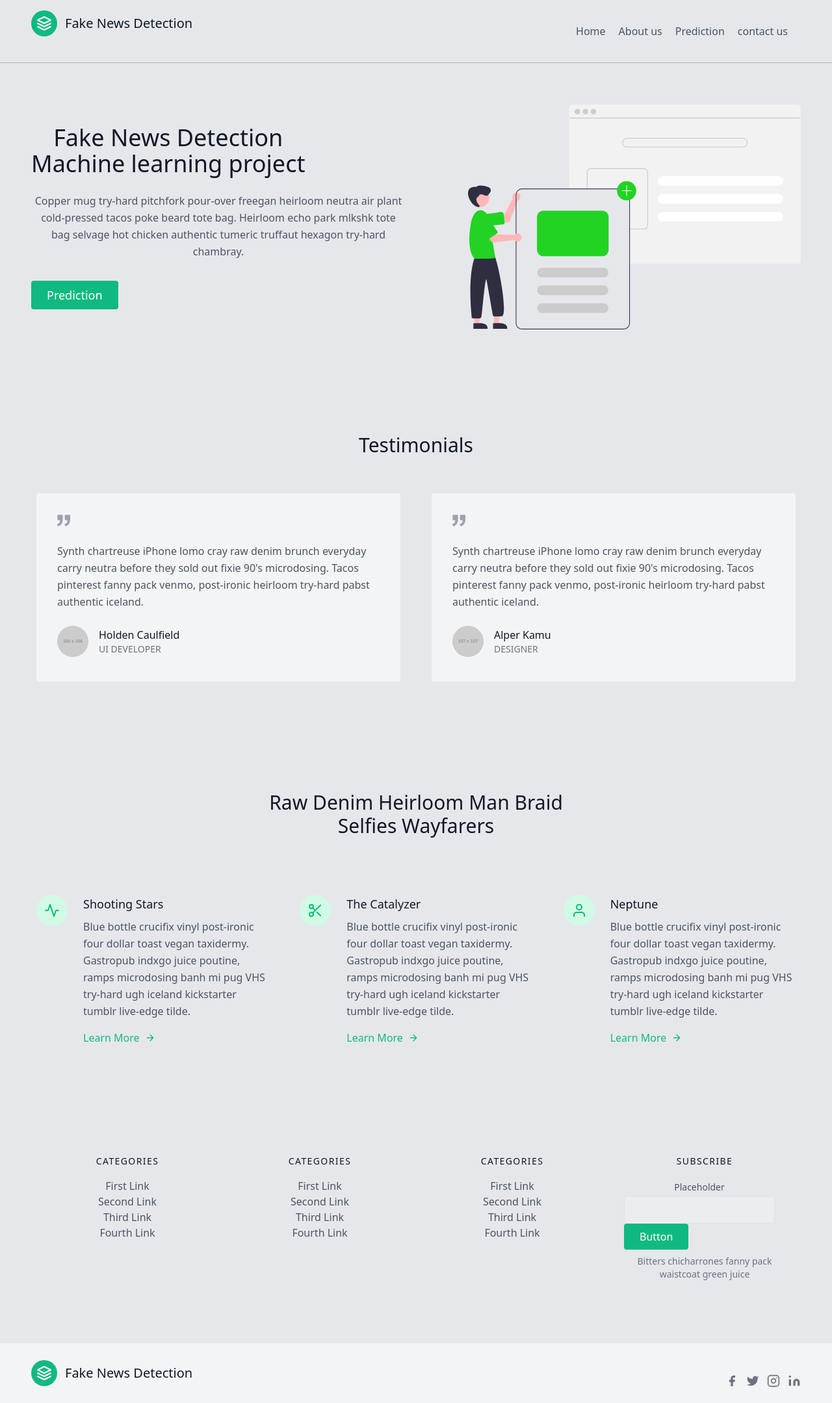
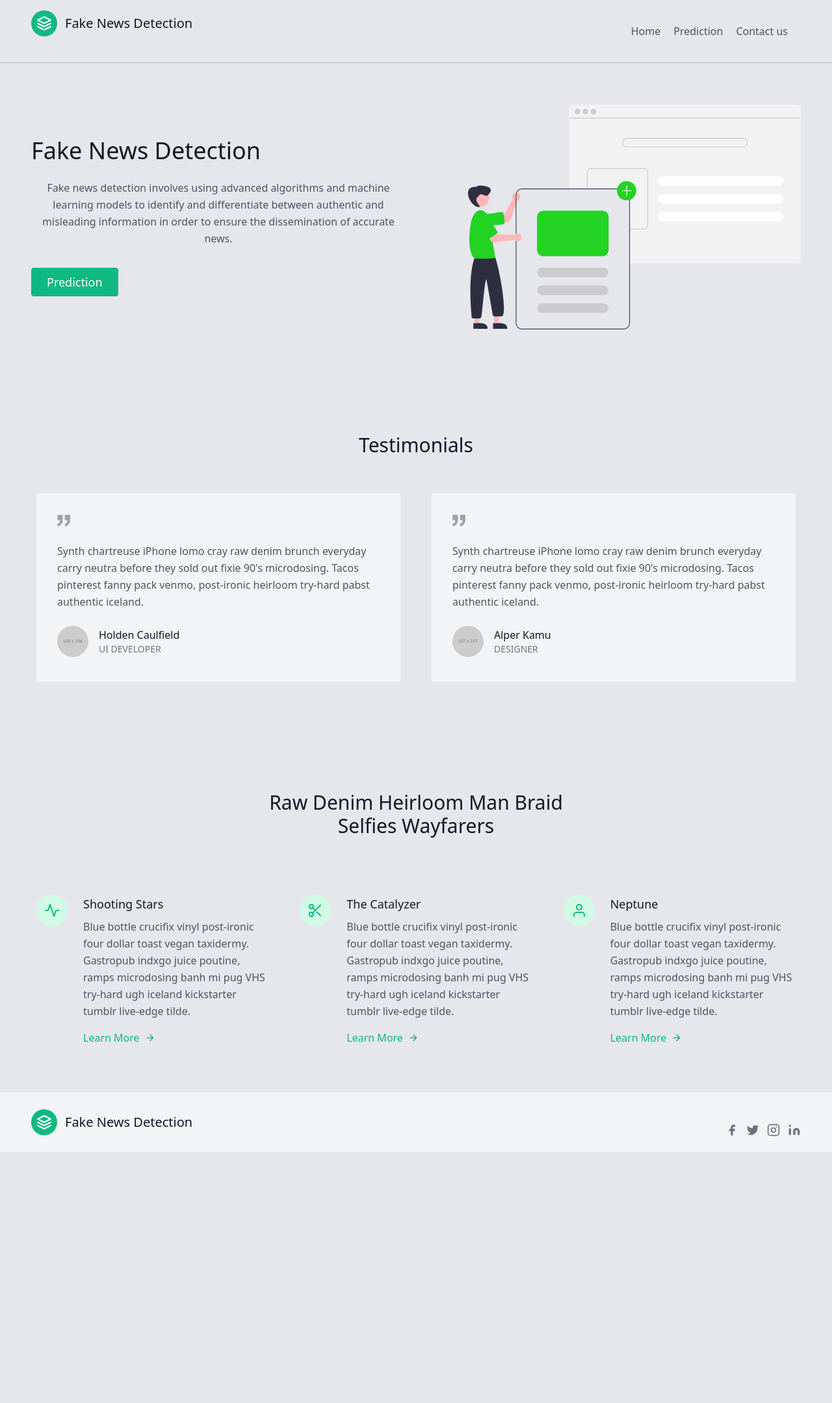
Before and after one commit to swayamverma412/Fake_News_Detection, a Flask app: page / in a window 1280 px wide. Shown: the whole page at 65% size. After the commit the page ends 1773 px from the top, so only its background shows below. Run offline with Flask 3, Linux system fonts and the light colour scheme; grey boxes labelled with a size stand in for pictures from a placeholder-image service; parts of the project's set-up code (start-up, migrations or seed data) failed here and were passed over; some libraries are stand-ins or nearby versions.

Commit message:
modified

```diff
--- a/templates/index.html
+++ b/templates/index.html
@@ -22,9 +22,8 @@
           </a>
           <nav class="md:ml-auto flex flex-wrap items-center text-base justify-center">
             <a href="/" class="mr-5 hover:text-gray-900">Home</a>
-            <a class="mr-5 hover:text-gray-900">About us</a>
             <a href="/prediction" class="mr-5 hover:text-gray-900">Prediction</a>
-            <a class="mr-5 hover:text-gray-900">contact us</a>
+            <a class="mr-5 hover:text-gray-900">Contact us</a>
           </nav>
         </div>
       </header><hr>
@@ -32,9 +31,8 @@
         <div class="container mx-auto flex px-5 py-24 md:flex-row flex-col items-center">
           <div class="lg:flex-grow md:w-1/2 lg:pr-24 md:pr-16 flex flex-col md:items-start md:text-left mb-16 md:mb-0 items-center text-center">
             <h1 class="title-font sm:text-4xl text-3xl mb-4 font-medium text-gray-900">Fake News Detection
-              <br class="hidden lg:inline-block">Machine learning project
             </h1>
-            <p class="mb-8 leading-relaxed">Copper mug try-hard pitchfork pour-over freegan heirloom neutra air plant cold-pressed tacos poke beard tote bag. Heirloom echo park mlkshk tote bag selvage hot chicken authentic tumeric truffaut hexagon try-hard chambray.</p>
+            <p class="mb-8 leading-relaxed">Fake news detection involves using advanced algorithms and machine learning models to identify and differentiate between authentic and misleading information in order to ensure the dissemination of accurate news.</p>
             <div class="flex justify-center">
               <a href="/prediction"><button class="inline-flex text-white bg-green-500 border-0 py-2 px-6 focus:outline-none hover:bg-green-600 rounded text-lg">Prediction</button></a>
 
@@ -143,74 +141,6 @@
         </div>
       </section>
       <footer class="text-gray-600 body-font -my-8">
-        <div class="container px-5 py-24 mx-auto">
-          <div class="flex flex-wrap md:text-left text-center order-first">
-            <div class="lg:w-1/4 md:w-1/2 w-full px-4">
-              <h2 class="title-font font-medium text-gray-900 tracking-widest text-sm mb-3">CATEGORIES</h2>
-              <nav class="list-none mb-10">
-                <li>
-                  <a class="text-gray-600 hover:text-gray-800">First Link</a>
-                </li>
-                <li>
-                  <a class="text-gray-600 hover:text-gray-800">Second Link</a>
-                </li>
-                <li>
-                  <a class="text-gray-600 hover:text-gray-800">Third Link</a>
-                </li>
-                <li>
-                  <a class="text-gray-600 hover:text-gray-800">Fourth Link</a>
-                </li>
-              </nav>
-            </div>
-            <div class="lg:w-1/4 md:w-1/2 w-full px-4">
-              <h2 class="title-font font-medium text-gray-900 tracking-widest text-sm mb-3">CATEGORIES</h2>
-              <nav class="list-none mb-10">
-                <li>
-                  <a class="text-gray-600 hover:text-gray-800">First Link</a>
-                </li>
-                <li>
-                  <a class="text-gray-600 hover:text-gray-800">Second Link</a>
-                </li>
-                <li>
-                  <a class="text-gray-600 hover:text-gray-800">Third Link</a>
-                </li>
-                <li>
-                  <a class="text-gray-600 hover:text-gray-800">Fourth Link</a>
-                </li>
-              </nav>
-            </div>
-            <div class="lg:w-1/4 md:w-1/2 w-full px-4">
-              <h2 class="title-font font-medium text-gray-900 tracking-widest text-sm mb-3">CATEGORIES</h2>
-              <nav class="list-none mb-10">
-                <li>
-                  <a class="text-gray-600 hover:text-gray-800">First Link</a>
-                </li>
-                <li>
-                  <a class="text-gray-600 hover:text-gray-800">Second Link</a>
-                </li>
-                <li>
-                  <a class="text-gray-600 hover:text-gray-800">Third Link</a>
-                </li>
-                <li>
-                  <a class="text-gray-600 hover:text-gray-800">Fourth Link</a>
-                </li>
-              </nav>
-            </div>
-            <div class="lg:w-1/4 md:w-1/2 w-full px-4">
-              <h2 class="title-font font-medium text-gray-900 tracking-widest text-sm mb-3">SUBSCRIBE</h2>
-              <div class="flex xl:flex-nowrap md:flex-nowrap lg:flex-wrap flex-wrap justify-center items-end md:justify-start">
-                <div class="relative w-40 sm:w-auto xl:mr-4 lg:mr-0 sm:mr-4 mr-2">
-                  <label for="footer-field" class="leading-7 text-sm text-gray-600">Placeholder</label>
-                  <input type="text" id="footer-field" name="footer-field" class="w-full bg-gray-100 bg-opacity-50 rounded border border-gray-300 focus:bg-transparent focus:ring-2 focus:ring-green-200 focus:border-green-500 text-base outline-none text-gray-700 py-1 px-3 leading-8 transition-colors duration-200 ease-in-out">
-                </div>
-                <button class="lg:mt-2 xl:mt-0 flex-shrink-0 inline-flex text-white bg-green-500 border-0 py-2 px-6 focus:outline-none hover:bg-green-600 rounded">Button</button>
-              </div>
-              <p class="text-gray-500 text-sm mt-2 md:text-left text-center">Bitters chicharrones fanny pack
-                <br class="lg:block hidden">waistcoat green juice
-              </p>
-            </div>
-          </div>
-        </div>
         <div class="bg-gray-100">
           <div class="container px-5 py-6 mx-auto flex items-center sm:flex-row flex-col">
             <a class="flex title-font font-medium items-center md:justify-start justify-center text-gray-900">
--- a/templates/prediction.html
+++ b/templates/prediction.html
@@ -22,8 +22,7 @@
           </a>
           <nav class="md:ml-auto flex flex-wrap items-center text-base justify-center">
             <a href="/" class="mr-5 hover:text-gray-900">Home</a>
-            <a class="mr-5 hover:text-gray-900">About us</a>
-            <a href="/prediction" class="mr-5 hover:text-gray-900">prediction</a>
+            <a href="/prediction" class="mr-5 hover:text-gray-900">Prediction</a>
             <a class="mr-5 hover:text-gray-900">Contact us</a>
           </nav>
         </div>
@@ -33,7 +32,7 @@
           <div class="flex flex-col text-center w-full mb-20">
             <h2 class="text-xs text-green-500 tracking-widest font-medium title-font mb-1">Machine learning project</h2>
             <h1 class="sm:text-3xl text-2xl font-medium title-font mb-4 text-gray-900">Fake News Detection</h1>
-            <p class="lg:w-2/3 mx-auto leading-relaxed text-base">Whatever cardigan tote bag tumblr hexagon brooklyn asymmetrical gentrify, subway tile poke farm-to-table. Franzen you probably haven't heard of them man bun deep jianbing selfies heirloom prism food truck ugh squid celiac humblebrag.</p>
+            <p class="lg:w-2/3 mx-auto leading-relaxed text-base">Fake news detection involves using advanced algorithms and machine learning models to identify and differentiate between authentic and misleading information in order to ensure the dissemination of accurate news.</p>
             <br><p class="text-primary"><b>{{prediction_text}}</b></p>
           </div>
           <div class="center">
```
